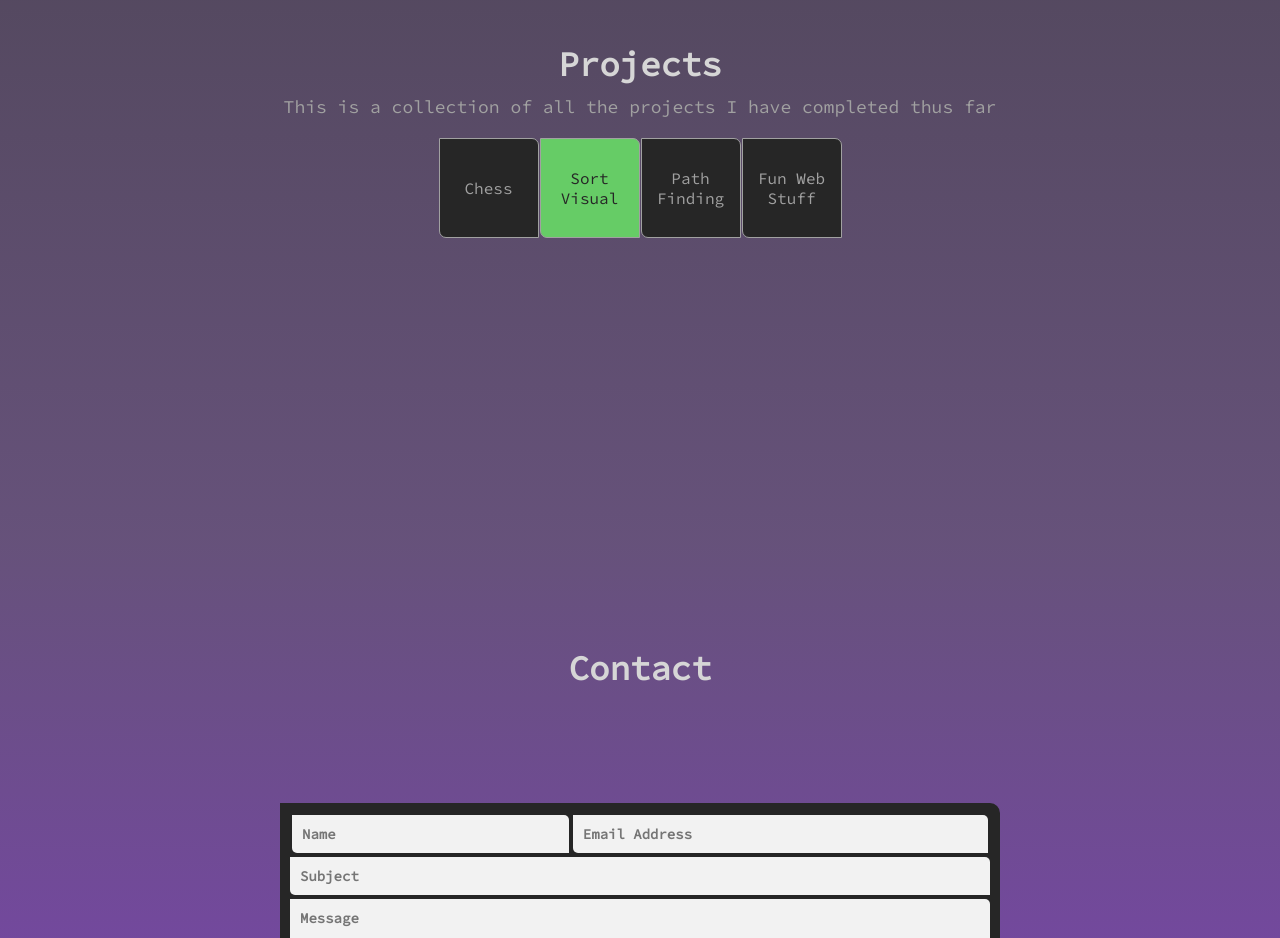
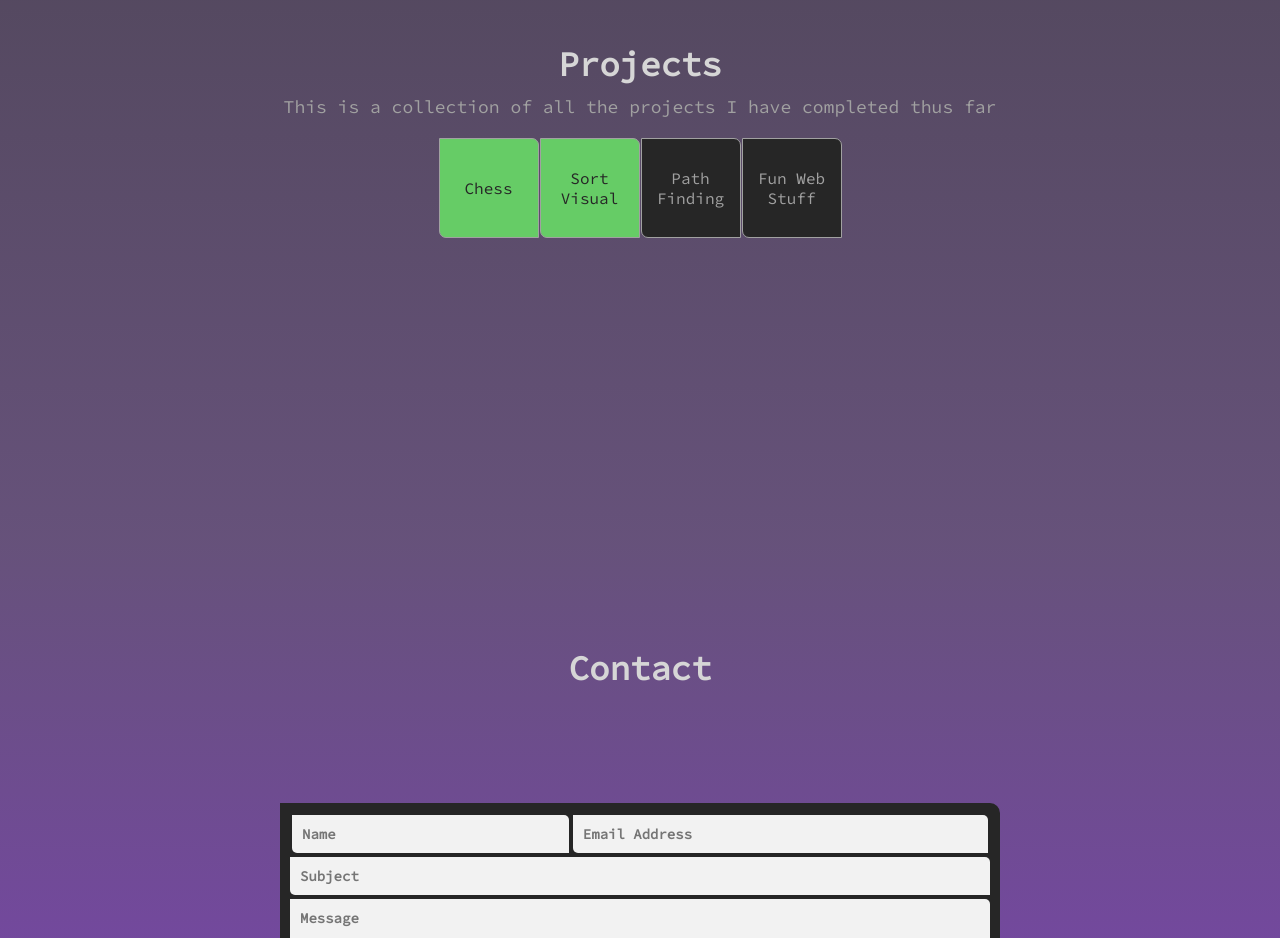
Before and after one commit to Xela-KP/xela-kp.github.io, a plain HTML site: page index.html in a window 1280 px wide. Shown: the part 1860-2798 px from the top of the page. Drawn offline with nearby package versions, Linux system fonts and the light colour scheme.

Commit message:
Updated Projects

```diff
--- a/index.html
+++ b/index.html
@@ -56,7 +56,7 @@
         </div>
         <div class="grid-container">
             <a href="projects/chess/chess.index.html">
-                <div class="grid-item">Chess</div>
+                <div class="grid-item complete">Chess</div>
             </a>
             <a href="projects/sort_visualizer/sort_visualizer.index.html">
                 <div class="grid-item complete">Sort Visual</div>
```
